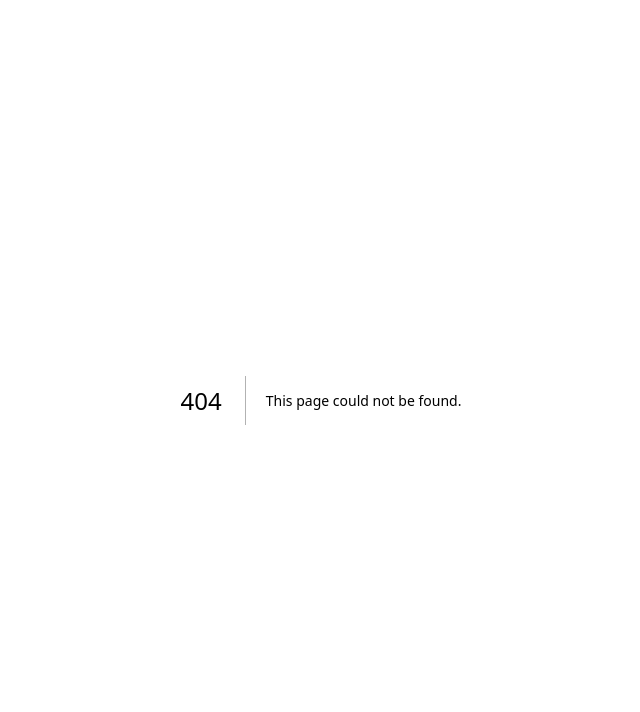
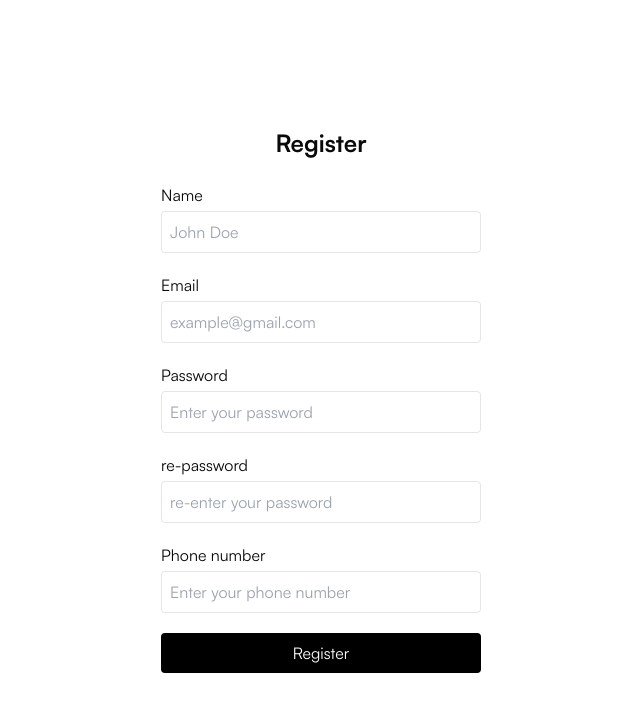
Before and after one commit to omargamal510/shopco, a Next.js app: page /register in a window 1280 px wide. Before the commit this address had no page. Shown: the top 712 px of the page, without its empty margins (319-959 px from the left). Built offline with nearby package versions, Linux system fonts and the light colour scheme; no server answers; what @heroui/react would draw is missing.

Commit message:
[ADD] Register form

```diff
--- a/package.json
+++ b/package.json
@@ -29,7 +29,7 @@
     "swiper": "^11.2.6",
     "tailwind-merge": "^3.2.0",
     "tailwindcss-animate": "^1.0.7",
-    "zod": "^3.24.2"
+    "zod": "^3.25.76"
   },
   "devDependencies": {
     "@eslint/eslintrc": "^3",
--- a/src/app/(auth)/login/page.tsx
+++ b/src/app/(auth)/login/page.tsx
@@ -1,6 +1,8 @@
 "use client";
 
-import { loginAction, LoginState } from "@/app/actions/login-action";
+import { loginAction } from "@/app/actions/auth/login-action";
+import { LoginState } from "@/types/auth-types";
+import Spinner from "@/ui/Spinner";
 import { useActionState } from "react";
 
 export default function LoginPage() {
@@ -36,7 +38,7 @@ export default function LoginPage() {
           disabled={isPending}
           className="bg-black text-white py-2 rounded hover:bg-gray-800 disabled:opacity-50"
         >
-          {isPending ? "Logging in..." : "Login"}
+          {isPending ? <Spinner /> : "Login"}
         </button>
       </form>
 
--- /dev/null
+++ b/src/app/(auth)/register/page.tsx
@@ -0,0 +1,53 @@
+"use client";
+
+import { registerInputData } from "@/app/(auth)/register/register-data";
+import registerAction from "@/app/actions/auth/register-action";
+import Spinner from "@/ui/Spinner";
+import { BadgeX } from "lucide-react";
+import { useActionState, useState } from "react";
+
+const Register = () => {
+  const [data, formAction, isPending] = useActionState(registerAction, {
+    error: undefined,
+    success: undefined,
+  });
+
+  return (
+    <div className="flex flex-col items-center justify-center h-screen">
+      <h2 className="text-2xl font-bold mb-6">Register</h2>
+
+      <form action={formAction} className="flex flex-col gap-5 w-80">
+        {registerInputData.map(({ type, name, placeholder, label }, index) => (
+          <div className="flex flex-col gap-1" key={index}>
+            <label>{label}</label>
+            <input
+              type={type}
+              name={name}
+              placeholder={placeholder}
+              className="border rounded p-2"
+              required
+            />
+          </div>
+        ))}
+
+        <button
+          type="submit"
+          disabled={isPending}
+          className="bg-black flex items-center justify-center text-white py-2 rounded hover:bg-gray-800 disabled:opacity-50"
+        >
+          {isPending ? <Spinner /> : "Register"}
+        </button>
+      </form>
+
+      {/* Errors */}
+
+      {data.error && (
+        <p className="text-red-500 mt-4 flex gap-1 items-center justify-center">
+          <BadgeX /> {data.error}
+        </p>
+      )}
+    </div>
+  );
+};
+
+export default Register;
--- /dev/null
+++ b/src/app/(auth)/register/register-data.ts
@@ -0,0 +1,38 @@
+import { registerInputDataTypes } from "@/types/auth-types";
+
+export const registerInputData: registerInputDataTypes[] = [
+  {
+    type: "name",
+    name: "name",
+    placeholder: "John Doe",
+    label: "Name",
+  },
+
+  {
+    type: "email",
+    name: "email",
+    placeholder: "example@gmail.com",
+    label: "Email",
+  },
+
+  {
+    type: "password",
+    name: "password",
+    placeholder: "Enter your password",
+    label: "Password",
+  },
+
+  {
+    type: "password",
+    name: "rePassword",
+    placeholder: "re-enter your password",
+    label: "re-password",
+  },
+
+  {
+    type: "tel",
+    name: "phone",
+    placeholder: "Enter your phone number",
+    label: "Phone number",
+  },
+];
--- /dev/null
+++ b/src/app/actions/auth/register-action.ts
@@ -0,0 +1,56 @@
+"use server";
+
+import { RegisterState } from "@/types/auth-types";
+import { API_BASE_URL } from "@/utils/api";
+import { cookies } from "next/headers";
+import { redirect } from "next/navigation";
+
+export default async function registerAction(
+  prevState: RegisterState,
+  formData: FormData
+): Promise<RegisterState> {
+  const name = formData.get("name") as string;
+  const email = formData.get("email") as string;
+  const password = formData.get("password") as string;
+  const rePassword = formData.get("rePassword") as string;
+  const phone = formData.get("phone") as string;
+
+  try {
+    const res: Response = await fetch(`${API_BASE_URL}api/v1/auth/signup`, {
+      method: "POST",
+      headers: { "Content-Type": "application/json" },
+      body: JSON.stringify({ name, email, password, rePassword, phone }),
+    });
+
+    if (!res.ok) {
+      let message = "Something went wrong";
+
+      try {
+        const errorData = await res.json();
+        if (errorData.message) {
+          message = errorData.message;
+          console.log(errorData);
+        } else if (errorData.errors) {
+          message = Object.values(errorData.errors).join(", ");
+        }
+      } catch {
+        // ignore JSON parse errors
+      }
+
+      return { error: message, success: false };
+    }
+
+    const data = await res.json();
+
+    (await cookies()).set("token", data.token, {
+      httpOnly: true,
+      secure: true,
+      sameSite: "strict",
+      path: "/",
+    });
+
+    redirect("/");
+  } catch {
+    return { error: "Network error, please try again.", success: false };
+  }
+}
--- a/src/app/globals.css
+++ b/src/app/globals.css
@@ -21,6 +21,18 @@
 .transition-base {
   @apply transition-all duration-300 ease-linear;
 }
+
+/* Spinner animation */
+.spinner {
+  animation: spin 1s linear infinite;
+}
+
+@keyframes spin {
+  to {
+    transform: rotate(360deg);
+  }
+}
+/* Spinner animation */
 
 /* sLIDER Move */
 .slider-move {
--- a/src/components/Navbar/Navbar.tsx
+++ b/src/components/Navbar/Navbar.tsx
@@ -6,6 +6,11 @@ import { ThemeSwitcher } from "@/components/ThemeSwitcher";
 
 // Define navLinks with iconName instead of icon for serializability
 const navLinks: NavLink[] = [
+  {
+    href: "/register",
+    name: "register",
+  },
+
   {
     href: "/login",
     name: "Loginnnnn",
--- /dev/null
+++ b/src/middleware.ts
@@ -0,0 +1,3 @@
+import { NextRequest } from "next/server";
+
+export function middleware(request: NextRequest) {}
--- /dev/null
+++ b/src/types/auth-types.ts
@@ -0,0 +1,18 @@
+export interface registerInputDataTypes {
+  type: string;
+  name: string;
+  placeholder: string;
+  label: string;
+}
+
+export interface LoginState {
+  error?: string;
+  success?: boolean;
+  user?: string;
+  type?: string;
+}
+
+export type RegisterState = {
+  error?: string;
+  success?: boolean;
+};
--- /dev/null
+++ b/src/ui/Spinner.tsx
@@ -0,0 +1,7 @@
+import { Loader } from "lucide-react";
+
+const Spinner = () => {
+  return <Loader className="spinner" />;
+};
+
+export default Spinner;
```
Also changed, not shown: src/app/actions/auth/login-action.ts (renamed from src/app/actions/login-action.ts, +1 -7 lines), middleware.ts (deleted), 1 other file (tests, documents, lock files or other folders).
